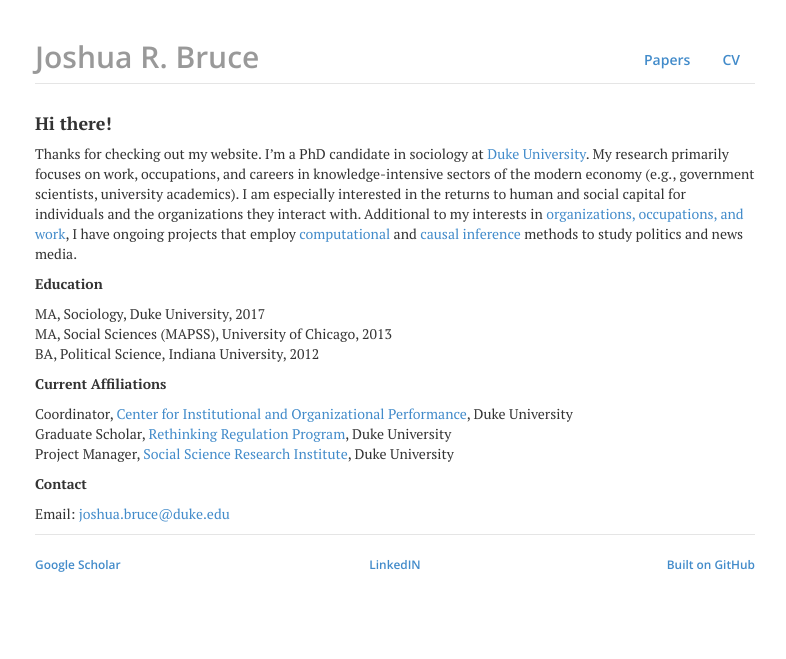
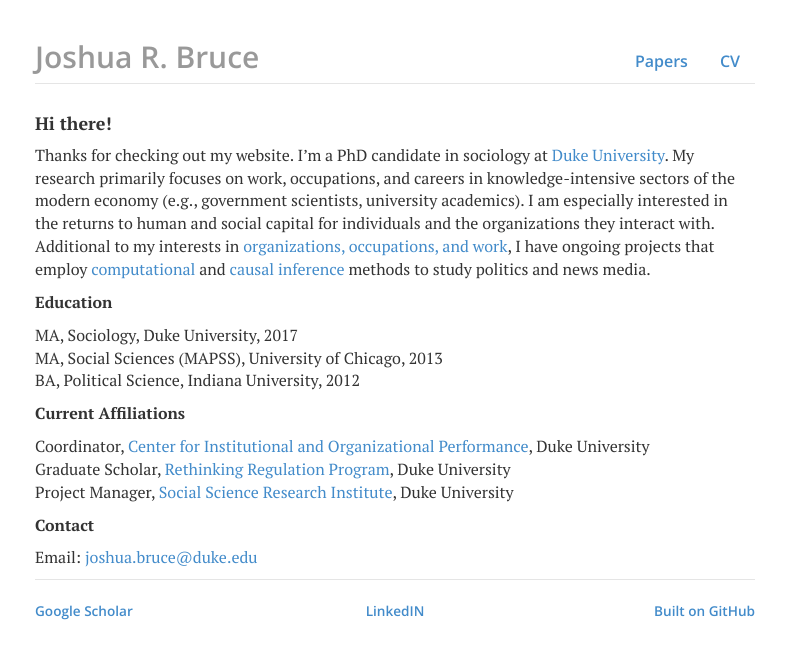
Before and after one commit to joshuarbruce/joshuarbruce.github.io, a Jekyll site: the page built from index.html, in a window 1280 px wide. Shown: the top 659 px of the page, without its empty margins (245-1031 px from the left). Built offline with Jekyll 4.4.1, drawn with Linux system fonts in a browser that asks for light colours; nearby versions of some CDN libraries.

Commit message:
Update style.css

```diff
--- a/css/style.css
+++ b/css/style.css
@@ -2,7 +2,7 @@
 @import url(https://fonts.googleapis.com/css?family=PT+Serif:400,400i,700,700i|Open+Sans:600);
 
 /* Set body and header text to PT Serif serif font */
-body { padding-top: 20px; padding-bottom: 40px; font-family: 'PT Serif', serif; font-size: 14px; }
+body { padding-top: 20px; padding-bottom: 40px; font-family: 'PT Serif', serif; font-size: 16px; }
 
 h1, h2, h3, h4, h5, h6, .h1, .h2, .h3, .h4, .h5, .h6 { font-family: 'PT Serif', serif; font-weight: 700; }
 
```
